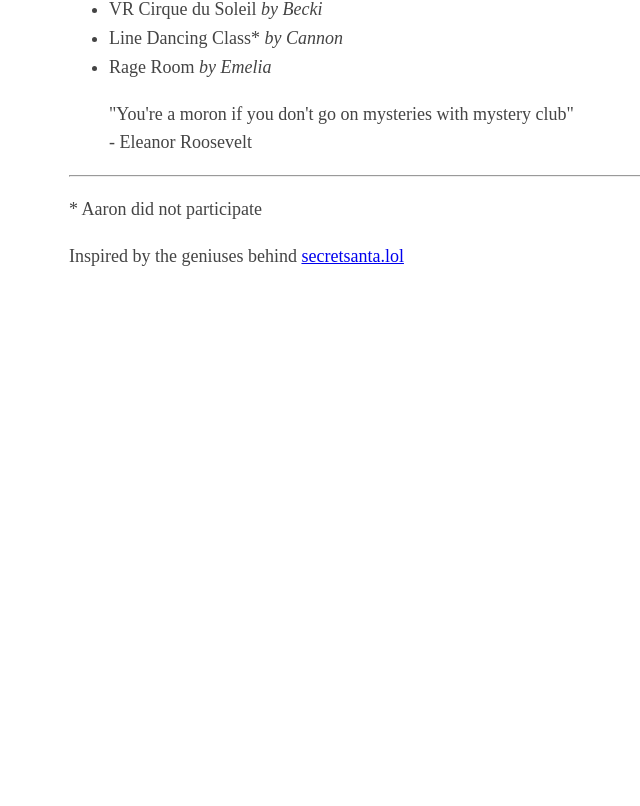
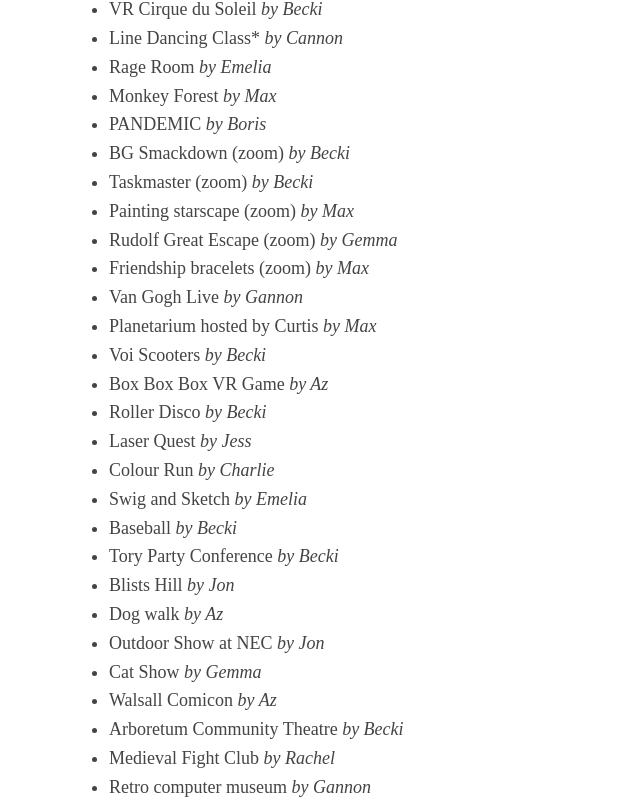
Before and after one commit to m3dwards/mysteries, a plain HTML site: page index.html in a window 1280 px wide. Shown: the part 1138-1944 px from the top of the page, without its empty margins (246-886 px from the left). Before the commit the page ends 1449 px from the top, so only its background shows below. Drawn offline with Linux system fonts and the light colour scheme.

Commit message:
Update index.html

```diff
--- a/index.html
+++ b/index.html
@@ -50,6 +50,31 @@
                 <li>VR Cirque du Soleil <em> by Becki</em></li>
                 <li>Line Dancing Class* <em> by Cannon</em></li>
                 <li>Rage Room <em> by Emelia</em></li>
+                <li>Monkey Forest <em> by Max</em></li>
+                <li>PANDEMIC <em> by Boris</em></li>
+                <li>BG Smackdown (zoom) <em>by Becki</em></li>
+                <li>Taskmaster (zoom) <em>by Becki</em></li>
+                <li>Painting starscape (zoom) <em>by Max</em></li>
+                <li>Rudolf Great Escape (zoom) <em>by Gemma</em></li>
+                <li>Friendship bracelets (zoom) <em>by Max</em></li>
+                <li>Van Gogh Live <em>by Gannon</em></li>
+                <li>Planetarium hosted by Curtis <em>by Max</em></li>
+                <li>Voi Scooters <em>by Becki</em></li>
+                <li>Box Box Box VR Game <em>by Az</em></li>
+                <li>Roller Disco <em>by Becki</em></li>
+                <li>Laser Quest <em>by Jess</em></li>
+                <li>Colour Run <em> by Charlie</em></li>
+                <li>Swig and Sketch <em> by Emelia</em></li>
+                <li>Baseball <em> by Becki</em></li>
+                <li>Tory Party Conference <em> by Becki</em></li>
+                <li>Blists Hill <em> by Jon</em></li>
+                <li>Dog walk <em> by Az</em></li>
+                <li>Outdoor Show at NEC <em> by Jon</em></li>
+                <li>Cat Show <em> by Gemma</em></li>
+                <li>Walsall Comicon <em> by Az</em></li>
+                <li>Arboretum Community Theatre <em> by Becki</em></li>
+                <li>Medieval Fight Club <em> by Rachel</em></li>
+                <li>Retro computer museum <em> by Gannon</em></li>
             </ul>
         </p>
         <blockquote>"You're a moron if you don't go on mysteries with mystery club"
```
